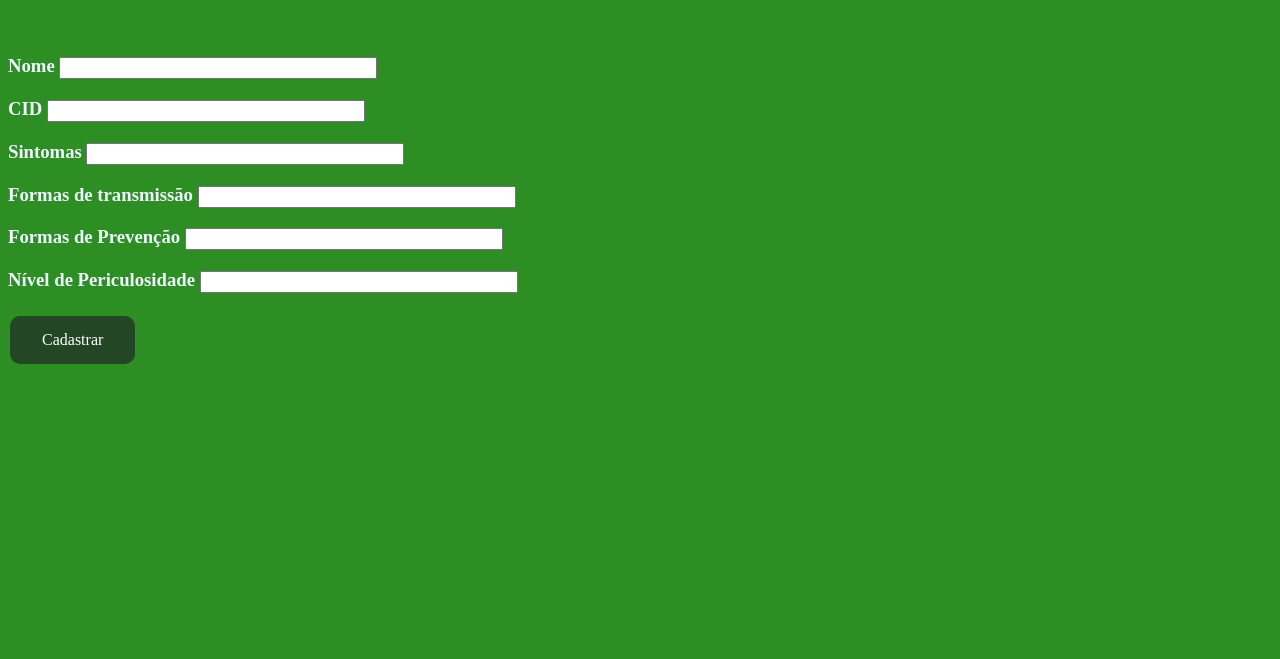
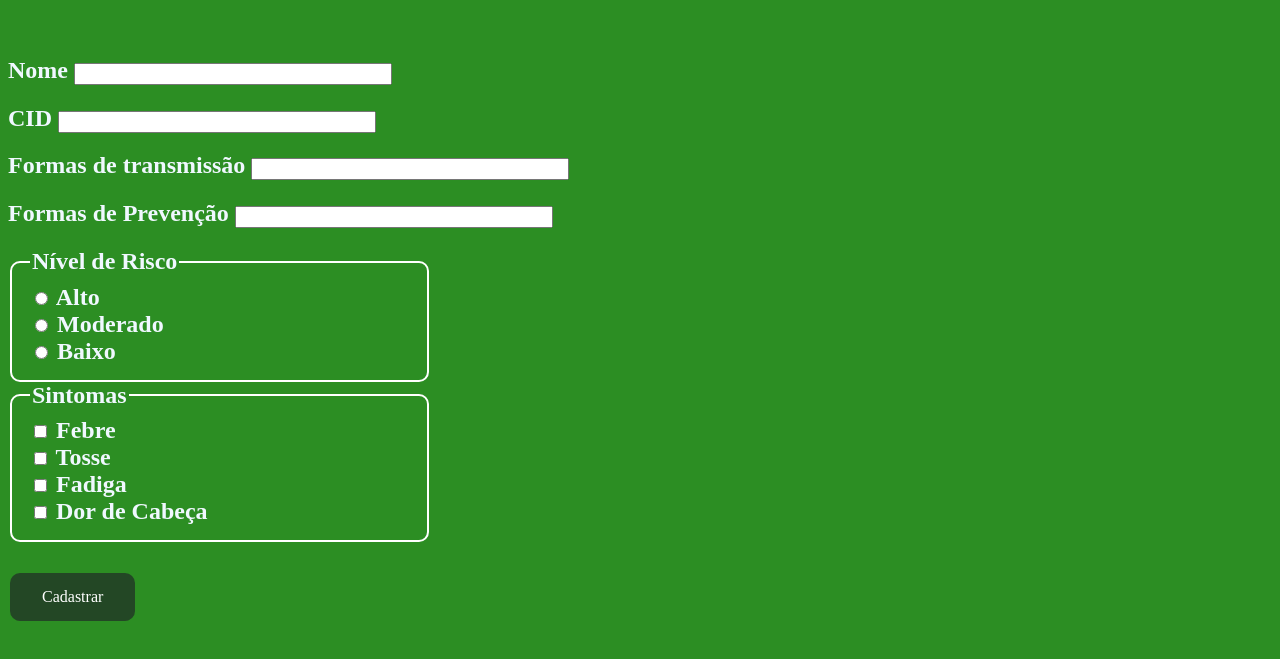
Before and after one commit to AlGouvea/InfectiousMap, a plain HTML site: page html/cadastrodedoenca.html in a window 1280 px wide. Shown: the part 143-802 px from the top of the page. Drawn offline with Linux system fonts and the light colour scheme.

Commit message:
Implementação de Checkbox e radio para seleção de entradas do usuário.

```diff
--- a/html/cadastrodedoenca.html
+++ b/html/cadastrodedoenca.html
@@ -25,43 +25,51 @@
             border-radius: 10px;
             cursor: pointer;
         }
+        fieldset{
+            border: 2px white solid;
+            border-radius: 10px;
+            width: 30%;
+        }
+
+
     </style>
 
 </head>
-<script>
 
-function capture () {
-   var name = document.getElementById('name').value;
-   var cid = document.getElementById('cid').value;
-   var symptom = document.getElementById('symptom').value;
-   var transmission = document.getElementById('transmission').value;
-   var prevention = document.getElementById('prevention').value;
-   var warning = document.getElementById('warning').value;
-
-   document.getElementById('a').innerText = name;
-   document.getElementById('b').innerText = cid;
-   document.getElementById('c').innerText = symptom;
-   document.getElementById('d').innerText = transmission;
-   document.getElementById('e').innerText = prevention;
-   document.getElementById('f').innerText = warning;
-
-}
-
-</script>
 <header><h1><a href="/"><font color=white>InfectiousMap</font></a></h1></header></font>
 <hr>
 <body>
     <h1>Cadastro de Doenças</h1>
     <br>
-    <h3> Nome <input type="text" id="name" size="40" /> <h3>
-    <h3> CID <input type="text" id="cid" size="40" /> <h3>
-    <h3> Sintomas <input type="text" id="symptom" size="40" /> <h3>
-    <h3> Formas de transmissão <input type="text" id="transmission" size="40" /> <h3>
-    <h3> Formas de Prevenção <input type="text" id="prevention" size="40" /> <h3>
-    <h3> Nível de Periculosidade <input type="text" id="warning" size="40" /> <h3>
-    <button type="submit" class="button" onClick = "capture()" >Cadastrar</button>
+    <form>
+    <h2> Nome <input type="text"  name ="name" size="40" /> <h2>
+    <h2> CID <input type="text" name="cid" size="40" /> <h2>
+    <h2> Formas de transmissão <input type="text" name="transmission" size="40" /> <h2>
+    <h2> Formas de Prevenção <input type="text" name="prevention" size="40" /> <h2>
+    <fieldset>
+        <legend> Nível de Risco</legend>
+        <input type="radio" name="warning" id="warning1" value="high">
+        <label for="warning1">Alto</label><br>
+        <input type="radio" name="warning" id="warning2" value="medium">
+        <label for="warning2">Moderado</label><br>
+        <input type="radio" name="warning" id="warning3" value="low">
+        <label for="warning3">Baixo</label><br>
+    </fieldset>
 
+    <fieldset>
+        <legend>Sintomas</legend>
+    <input type="checkbox" name="sintomas" id="sint1" value="febre">
+     <label for="sint1">Febre</label><br>
+    <input type="checkbox" name="sintomas" id="sint2" value="tosse">
+     <label for="sint2">Tosse</label><br>
+    <input type="checkbox" name="sintomas" id="sint3" value="fadiga">
+     <label for="sint3">Fadiga</label><br>
+    <input type="checkbox" name="sintomas" id="sint4" value="dor_de_cabeca">
+     <label for="sint4">Dor de Cabeça</label><br>
+    </fieldset>
     <br>
+    <button type="submit" class="button" value="Enviar">Cadastrar</button>
+
     </form>
     <br>
     <br>
```
